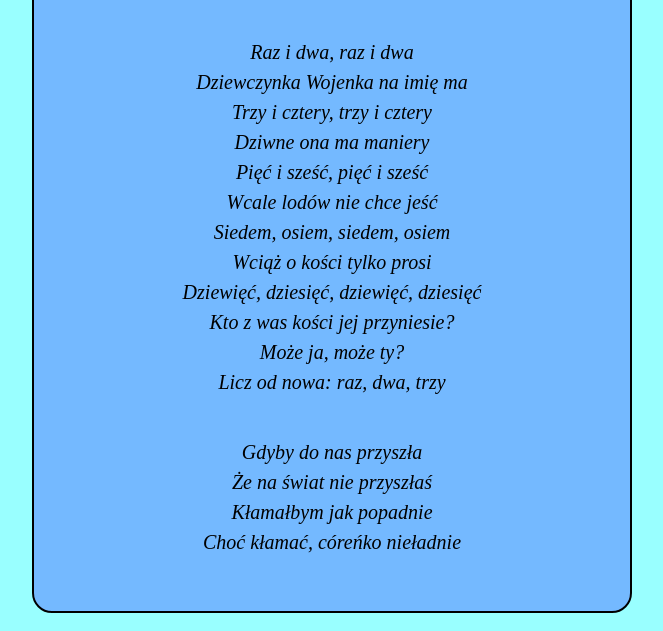
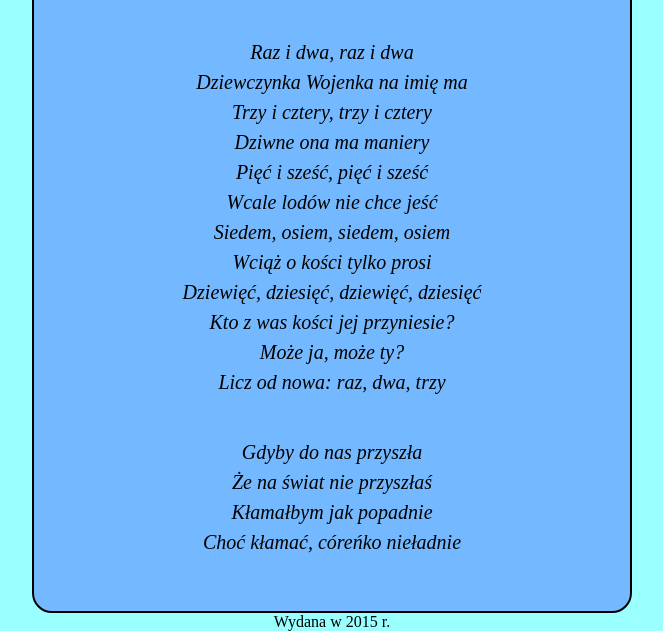
Before and after one commit to mARC3L87/learning-git-2, a plain HTML site: page index.html in a window 1280 px wide. Shown: the part 237-868 px from the top of the page, without its empty margins (308-971 px from the left). Drawn offline with Linux system fonts and the light colour scheme.

Commit message:
Add footer to index.html

```diff
--- a/index.html
+++ b/index.html
@@ -27,5 +27,6 @@
 			Kłamałbym jak popadnie<br>
 			Choć kłamać, córeńko nieładnie</p>
 		</div>
+		<footer>Wydana w 2015 r.</footer>
 	</body>
 </html>
```
